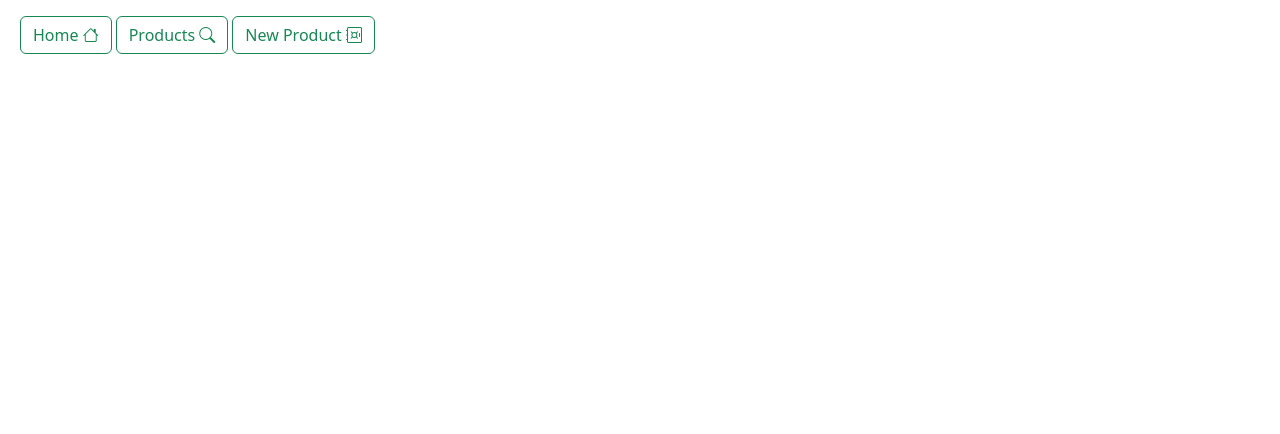
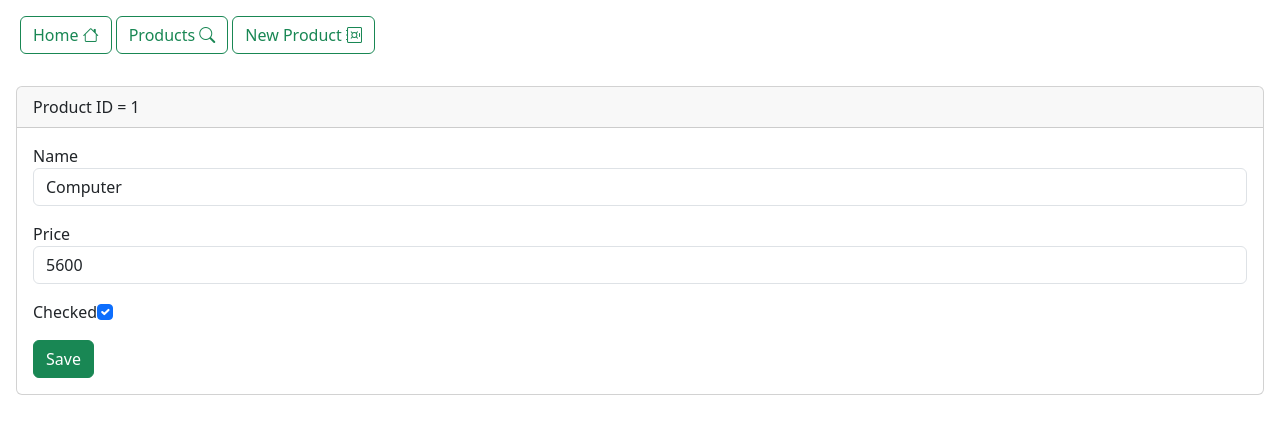
Before and after one commit to IGUIDER-AMINE/activite-pratique-n4, an Angular app: page /editProduct/1 in a window 1280 px wide. Before the commit this address led to /. Shown: the top 434 px of the page. Built offline with nearby package versions, Linux system fonts and the light colour scheme; data requests are answered from the project's data file.

Commit message:
finish partie 2

```diff
--- a/data/db.json
+++ b/data/db.json
@@ -8,7 +8,7 @@
     },
     {
       "id": 2,
-      "name": "Computer",
+      "name": "Computer MAC",
       "price": 5600,
       "checked": true
     },
@@ -53,6 +53,18 @@
       "name": "lkmlm",
       "price": 0,
       "checked": false
+    },
+    {
+      "id": "8dHOWg2",
+      "name": "am",
+      "price": "842",
+      "checked": true
+    },
+    {
+      "name": "a",
+      "price": 0,
+      "checked": true,
+      "id": "noZDsV7"
     }
   ]
 }
--- a/src/app/app-routing.module.ts
+++ b/src/app/app-routing.module.ts
@@ -3,11 +3,13 @@ import { RouterModule, Routes } from '@angular/router';
 import {HomeComponent} from "./home/home.component";
 import {NewProductComponent} from "./new-product/new-product.component";
 import {ProductsComponent} from "./products/products.component";
+import {EditProductComponent} from "./edit-product/edit-product.component";
 
 const routes: Routes = [
   {path:"home",component:HomeComponent},
   {path:"products",component:ProductsComponent},
-  {path:"newProduct",component:NewProductComponent}
+  {path:"newProduct",component:NewProductComponent},
+  {path:"editProduct/:id",component:EditProductComponent}
 ];
 
 @NgModule({
--- a/src/app/app.module.ts
+++ b/src/app/app.module.ts
@@ -9,13 +9,15 @@ import { NewProductComponent } from './new-product/new-product.component';
 import {HttpClientModule} from "@angular/common/http";
 import {ProductService} from "./services/product.service";
 import {FormsModule, ReactiveFormsModule} from "@angular/forms";
+import { EditProductComponent } from './edit-product/edit-product.component';
 
 @NgModule({
   declarations: [
     AppComponent,
     HomeComponent,
     ProductsComponent,
-    NewProductComponent
+    NewProductComponent,
+    EditProductComponent
   ],
   imports: [
     BrowserModule,
--- /dev/null
+++ b/src/app/edit-product/edit-product.component.html
@@ -0,0 +1,27 @@
+<div class="p-3">
+  <div class="card">
+    <div class="card-header">
+      Product ID = {{prodductId}}
+    </div>
+    <div class="card-body" *ngIf="productFormGroup">
+      <!--ngIf => ne afficher pas la form que si le productFormGroup est définit-->
+      <form [formGroup]="productFormGroup" (ngSubmit)="updateProduct()">
+        <div class="mb-3">
+          <label>Name</label>
+          <input class="form-control" formControlName="name"/>
+        </div>
+        <div class="mb-3">
+          <label>Price</label>
+          <input class="form-control" formControlName="price"/>
+        </div>
+        <div class="mb-3">
+          <label>Checked</label>
+          <input type="checkbox" class="form-check-input" formControlName="checked"/>
+        </div>
+        <button [disabled]="productFormGroup.invalid" class="btn btn-success">
+          Save
+        </button>
+      </form>
+    </div>
+  </div>
+</div>
--- /dev/null
+++ b/src/app/edit-product/edit-product.component.ts
@@ -0,0 +1,48 @@
+import {Component, OnInit} from '@angular/core';
+import {ActivatedRoute} from "@angular/router";
+import {ProductService} from "../services/product.service";
+import {FormBuilder, FormGroup, Validators} from "@angular/forms";
+import {ProductsComponent} from "../products/products.component";
+import {Product} from "../model/product.model";
+
+@Component({
+  selector: 'app-edit-product',
+  templateUrl: './edit-product.component.html',
+  styleUrl: './edit-product.component.css'
+})
+export class EditProductComponent implements OnInit{
+  prodductId! :number;
+  public productFormGroup!:FormGroup;
+  constructor(private activatedRoute:ActivatedRoute,
+              private productService:ProductService,
+              private fb:FormBuilder) {
+  }
+  ngOnInit(): void {
+    this.prodductId=this.activatedRoute.snapshot.params['id'];
+    this.productService.getProdcutById(this.prodductId).subscribe({
+      next:(product)=>{
+        this.productFormGroup=this.fb.group({
+          id:this.fb.control(product.id),
+          name:this.fb.control(product.name,Validators.required),
+          price:this.fb.control(product.price,[Validators.min(100)]),
+          checked:this.fb.control(product.checked),
+        })
+      },
+      error:error => {
+        console.log(error);
+      }
+    });
+  }
+
+  updateProduct() {
+    let product : Product = this.productFormGroup.value;
+    this.productService.updateProduct(product).subscribe({
+      next:data=>{
+        alert(JSON.stringify(data));
+      },
+      error:error =>{
+        console.log(error)
+      }
+    })
+  }
+}
--- a/src/app/products/products.component.html
+++ b/src/app/products/products.component.html
@@ -33,10 +33,25 @@
               <i class="bi bi-trash"></i>
             </button>
           </td>
+          <td>
+            <button (click)="handleEdit(product)" class="btn btn-outline-success">
+              <i class="bi bi-pencil"></i>
+            </button>
+          </td>
         </tr>
       </tbody>
     </table>
-
-  </div>
+      <ul class="nav nav-pills">
+        <li *ngFor="let page of [].constructor(this.totalPages);let i =index">
+          <!--[ngClass]="currentPage==(i+1)?'btn btn-success m-1':'btn btn-outline-success m-1'"-->
+          <!--[class.btn-success]="currentPage==(i+1)" class="btn m-1"-->
+          <button (click)="handleGoToPage(i+1)"
+            [ngClass]="currentPage==(i+1)?'btn-success':'btn-outline-success'"
+            class="btn m-1">
+          {{(i+1)}}
+          </button>
+        </li>
+      </ul>
 </div>
 </div>
+</div>
--- a/src/app/products/products.component.ts
+++ b/src/app/products/products.component.ts
@@ -3,6 +3,7 @@ import {HttpClient} from "@angular/common/http";
 import {ProductService} from "../services/product.service";
 import {Product} from "../model/product.model";
 import {Observable} from "rxjs";
+import {Router} from "@angular/router";
 
 @Component({
   selector: 'app-products',
@@ -12,18 +13,29 @@ import {Observable} from "rxjs";
 export class ProductsComponent implements OnInit{
   //variable de type Observable par convention on aime beaucoup généralement utiliser var_name$
   //products$! :Observable<Array<Product>>; //! => dire au compilateur tpescipt ignore meme si j'ai pas initialisé
+  //l'état de l'application
   public products :Array<Product>=[];
   public keyword:string="";
-  constructor(private productService:ProductService) {
+  totalPages:number=0;
+  pageSize:number=3;
+  currentPage:number=1;
+
+  constructor(private productService:ProductService,private router:Router) {
   }
   ngOnInit(): void {
-    this.getProducts();
+    this.searchProducts();
   }
 
-  getProducts(){
-    this.productService.getProducts(1,2).subscribe({
-      next: data => {
-        this.products = data
+  searchProducts(){
+    this.productService.searchProducts(this.keyword,this.currentPage,this.pageSize).subscribe({
+      next: (resp) => {
+        this.products = resp.body as Product[]; // as Product[] => je qais que c'est un tableau de produit
+        //let totalProducts:number = parseInt(resp.headers.get('x-total-count')!); //! => je demande de compilateur d'ignorer parce que je sais que ça c'est une attribut qui contient un entier
+        let totalProducts: number = parseInt( resp.headers.get('x-total-count') == null ? this.products.length.toString() :  resp.headers.get('x-total-count')!);
+        this.totalPages=Math.floor(totalProducts/this.pageSize);
+        if(totalProducts%this.pageSize!=0){
+          this.totalPages=this.totalPages+1;
+        }
       },
       error : err => {
         console.log(err);
@@ -58,11 +70,22 @@ export class ProductsComponent implements OnInit{
     })
   }
 
-  searchProducts() {
-    this.productService.searchProducts(this.keyword).subscribe({
+  /*searchProducts() {
+    this.currentPage=1;
+    this.totalPages=0;
+    this.productService.searchProducts(this.keyword,this.currentPage,this.pageSize).subscribe({
       next : value => {
         this.products=value;
       }
     })
+  }*/
+
+  handleGoToPage(page: number) {
+    this.currentPage=page;
+    this.searchProducts()
+  }
+
+  handleEdit(product: Product) {
+    this.router.navigateByUrl(`/editProduct/${product.id}`)
   }
 }
--- a/src/app/services/product.service.ts
+++ b/src/app/services/product.service.ts
@@ -12,8 +12,8 @@ export class ProductService {
     // l'injection des dépendances
   }
 
-  public getProducts(page : number = 1, size : number = 4):Observable<Array<Product>>{
-    return this.http.get<Array<Product>>(`http://localhost:8089/products?_page=${page}&_limit=${size}`);
+  public searchProducts(keyword:string="",page : number = 1, size : number = 4){
+    return this.http.get(`http://localhost:8089/products?name_like=${keyword}&_page=${page}&_limit=${size}`,{observe:'response'}); // return la reponse http avec headers et son corps
   }
 
   public handleCheckProduct(product:Product):Observable<Product>{
@@ -30,7 +30,14 @@ export class ProductService {
       product);
   }
 
-  public searchProducts(keyword:string):Observable<Array<Product>>{
-    return this.http.get<Array<Product>>(`http://localhost:8089/products?name_like=${keyword}`);
+  /*public searchProducts(keyword:string,page:number,size:number):Observable<Array<Product>>{
+    return this.http.get<Array<Product>>(`http://localhost:8089/products?name_like=${keyword}&_page=${page}&_limit=${size}`);
+  }*/
+  getProdcutById(prodductId: number):Observable<Product> {
+    return this.http.get<Product>(`http://localhost:8089/products/${prodductId}`);
+  }
+
+  updateProduct(product: Product):Observable<Product> {
+    return this.http.put<Product>(`http://localhost:8089/products/${product.id}`,product);
   }
 }
```
Also changed, not shown: src/app/edit-product/edit-product.component.css (added), 1 other file (tests, documents, lock files or other folders).
